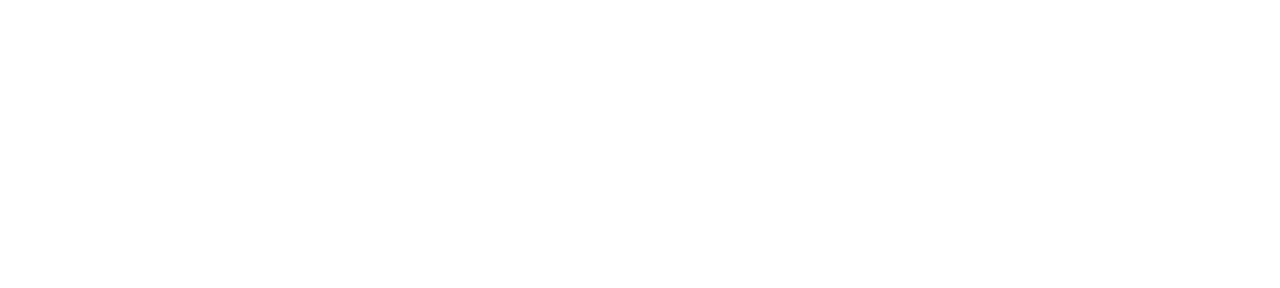
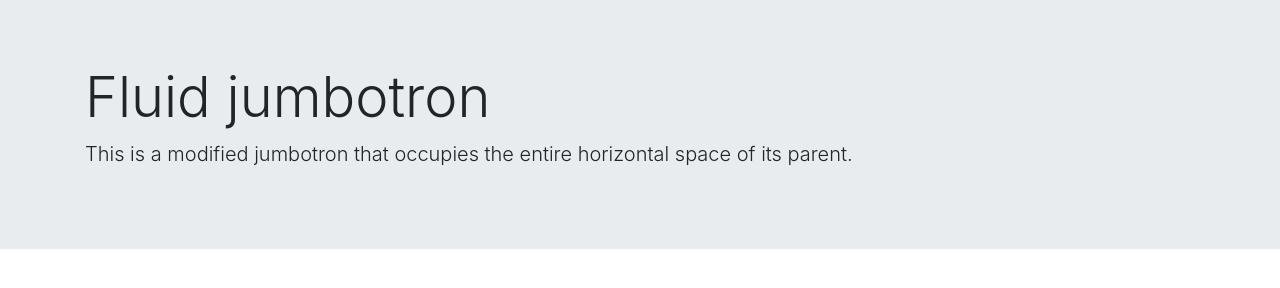
Before and after one commit to NgocHaBK/myproject, a plain HTML site: page index.html in a window 1280 px wide. Drawn offline with nearby package versions, Linux system fonts and the light colour scheme.

Commit message:
add content banner

```diff
--- a/index.html
+++ b/index.html
@@ -13,6 +13,15 @@
 </head>
 <body>
 
+
+    <section class="banner">
+        <div class="jumbotron jumbotron-fluid">
+            <div class="container">
+                <h1 class="display-4">Fluid jumbotron</h1>
+                <p class="lead">This is a modified jumbotron that occupies the entire horizontal space of its parent.</p>
+            </div>
+        </div>
+    </section>
     <script src="https://cdn.jsdelivr.net/npm/jquery@3.5.1/dist/jquery.slim.min.js"
         integrity="sha384-DfXdz2htPH0lsSSs5nCTpuj/zy4C+OGpamoFVy38MVBnE+IbbVYUew+OrCXaRkfj"
         crossorigin="anonymous"></script>
```
